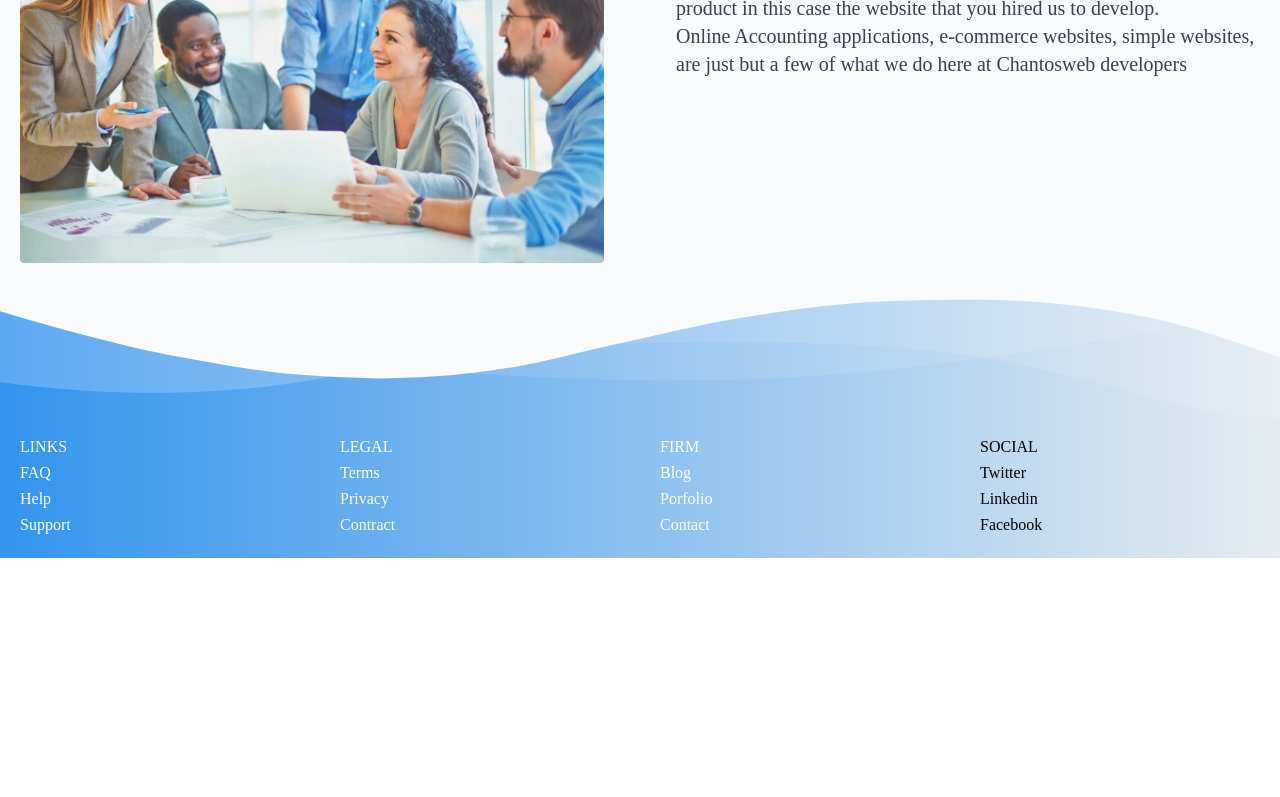
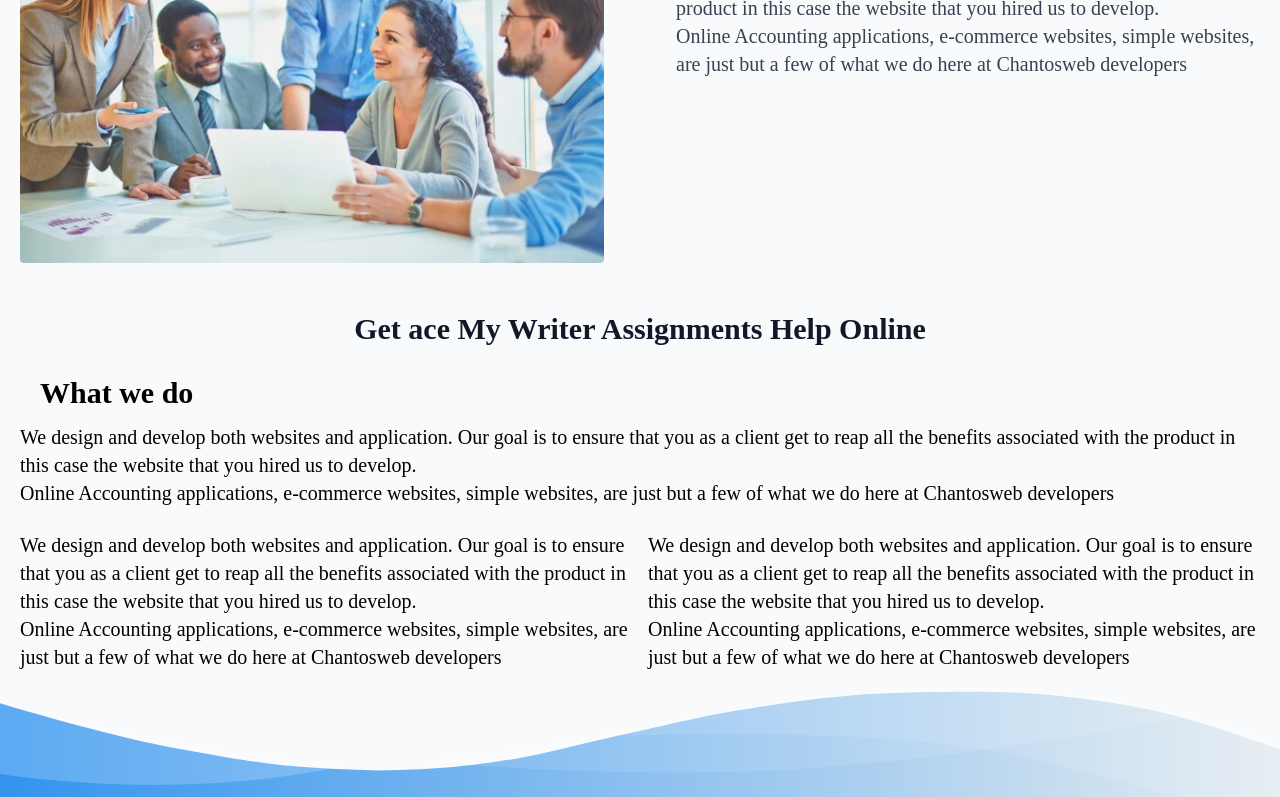
Before and after one commit to myrachanto/website-trial-run, a Nuxt app: page / in a window 1280 px wide. Shown: the part 2000-2797 px from the top of the page. Before the commit the page ends 2558 px from the top, so only its background shows below. Built offline with nearby package versions, Linux system fonts and the light colour scheme; what vue-tawk would draw is missing.

Commit message:
add login questions

```diff
--- a/components/component/question.vue
+++ b/components/component/question.vue
@@ -1,11 +1,11 @@
 <template>
      <div class="card1">
         <div class="cardbody">
+          <h1 class="title">The tiltle of the question</h1>
           <p class="cardbodyp">
-           {{item.description}}
-          <nuxt-link to="/questions/primera"><button class="btn4">
-            View question
-          </button></nuxt-link>
+            <nuxt-link to="/questions/primera">
+           {{elipso(item.description)}}
+          </nuxt-link>
           </p>
         </div>
         </div>
@@ -13,18 +13,29 @@
 
 <script>
 export default {
-  props: ['item']
+  props: ['item'],
+  methods:{
+        elipso(question) {
+      if (question.length > 250) {
+          return question.substring(0, 250) + '...';
+      }
+      return question;
+    }
+  }
 }
 </script>
 <style scoped>
 .card1{
   @apply bg-gray-100 rounded overflow-hidden  mb-2;
 }
-.h4header{
-  @apply font-serif text-xl md:text-2xl text-gray-700 flex flex-wrap items-center justify-center leading-tight;
+.title{
+  @apply text-2xl ;
 }
 .cardbody{
-  @apply m-4 text-xl my-4 mx-4 text-gray-600 md:flex justify-between items-center flex-wrap ;
+  @apply m-4 text-xl my-4 mx-4 text-gray-600 block;
+}
+.cardbody a {
+  @apply no-underline text-green-900;
 }
 .btn4{
   @apply bg-white text-gray-800 mx-auto lg:mx-0 hover:underline text-white font-bold rounded-full my-1 py-1 px-8 focus:outline-none ;
--- /dev/null
+++ b/components/component/section3.vue
@@ -0,0 +1,52 @@
+<template>
+  <div class="sec3">
+      <div class="sec3inner">
+      <h2 class="header1">Get ace My Writer Assignments Help Online</h2>
+      <div class="secpart1">
+          <h2 class="h2c">What we do</h2>
+           We design and develop both websites and application. Our goal is to ensure that you as a client get to reap all the benefits associated with the product in this case the website that you hired us to develop.<br />
+        Online Accounting applications, e-commerce websites, simple websites, are just but a few of what we do here at Chantosweb developers<br />
+      </div>
+      <div class="sec3grid">
+          <div class="sec3grid1">
+We design and develop both websites and application. Our goal is to ensure that you as a client get to reap all the benefits associated with the product in this case the website that you hired us to develop.<br />
+        Online Accounting applications, e-commerce websites, simple websites, are just but a few of what we do here at Chantosweb developers<br />
+          </div>
+          <div class="sec3grid1">
+              We design and develop both websites and application. Our goal is to ensure that you as a client get to reap all the benefits associated with the product in this case the website that you hired us to develop.<br />
+        Online Accounting applications, e-commerce websites, simple websites, are just but a few of what we do here at Chantosweb developers<br />
+          </div>
+      </div>
+      </div>
+  </div>
+</template>
+
+<script>
+export default {
+
+}
+</script>
+
+<style scoped>
+.sec3 {
+    @apply  bg-gray-50;
+}
+.sec3inner{
+    @apply container mx-auto;
+}
+.header1{
+  @apply flex justify-center py-4 mx-5 items-center text-2xl md:text-3xl md:mx-16 md:px-16 font-semibold text-gray-900 ;
+}
+.secpart1{
+    @apply my-2 text-xl mx-5;
+}
+.h2c{
+  @apply my-4 mx-5;
+}
+.sec3grid{
+    @apply grid grid-cols-1 lg:grid-cols-2 text-xl gap-4 mx-5;
+}
+.sec3grid1{
+    @apply my-4;
+}
+</style>
--- a/components/layouts/Navbar.vue
+++ b/components/layouts/Navbar.vue
@@ -16,8 +16,12 @@
       <nuxt-link to="/" class="menulist2">Home</nuxt-link>
       <nuxt-link to="/questions" class="menulist2">Questions</nuxt-link>
       <nuxt-link to="/aboutus" class="menulist2">About-us</nuxt-link>
+      <div class="btnlogin"> <a :href="`https://app.topresearchpapers.com/login`">
+            Login
+            </a>
+          </div>
       <div class="btn1 gradient"> <a :href="`https://app.topresearchpapers.com/signup`">
-            order now
+            Order now
             </a>
           </div>
       <div >
@@ -92,6 +96,9 @@ export default {
 .menulist2{
   @apply mt-1 block no-underline px-2 py-1 text-lg lg:text-2xl text-black font-semibold rounded sm:mt-0 sm:ml-2;
 }
+.btnlogin{
+  @apply mx-auto lg:mx-0 no-underline px-2 py-1 font-bold rounded-full my-2 focus:outline-none shadow-md ;
+}
 .btn1{
   @apply mx-auto lg:mx-0 no-underline text-white  px-2 py-1 font-bold rounded-full my-2 focus:outline-none shadow-md ;
 }
@@ -104,4 +111,7 @@ export default {
 a {
   @apply no-underline text-white;
 }
+.btnlogin a {
+  @apply no-underline text-green-800;
+}
 </style>
--- a/pages/index.vue
+++ b/pages/index.vue
@@ -48,6 +48,8 @@
 <asection />
      <!-- section -->
 <asection-2 />
+<!-- sec3 -->
+<section-3 />
   </div>
 </template>
 <script>
@@ -55,8 +57,9 @@ import Asection from '~/components/component/asection.vue'
 import Asection2 from '~/components/component/asection2.vue'
 import cardi from '~/components/component/cardi.vue'
 import Contactform from '~/components/component/contactform.vue'
+import Section3 from '~/components/component/section3.vue'
 export default {
-  components: { cardi, Asection, Asection2, Contactform },
+  components: { cardi, Asection, Asection2, Contactform, Section3 },
    head () {
     return {
       title: 'top questions',
```
Also changed, not shown: pages/questions/_quiz.vue (+42 -8 lines), pages/questions/primera.vue (+20 -6 lines).
